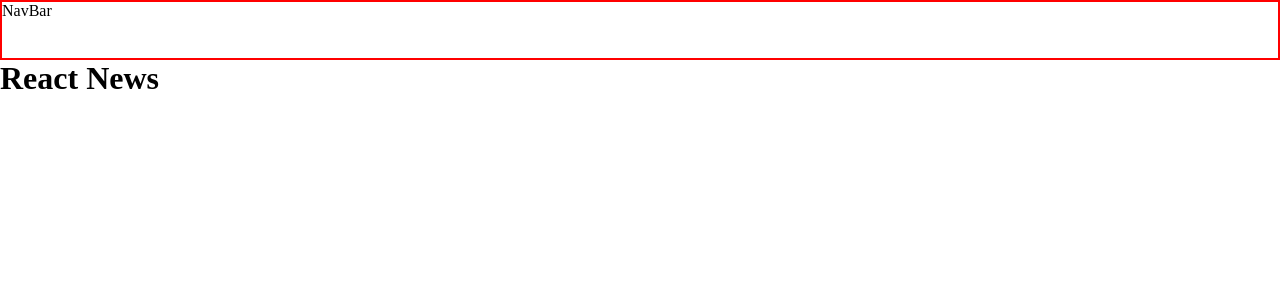
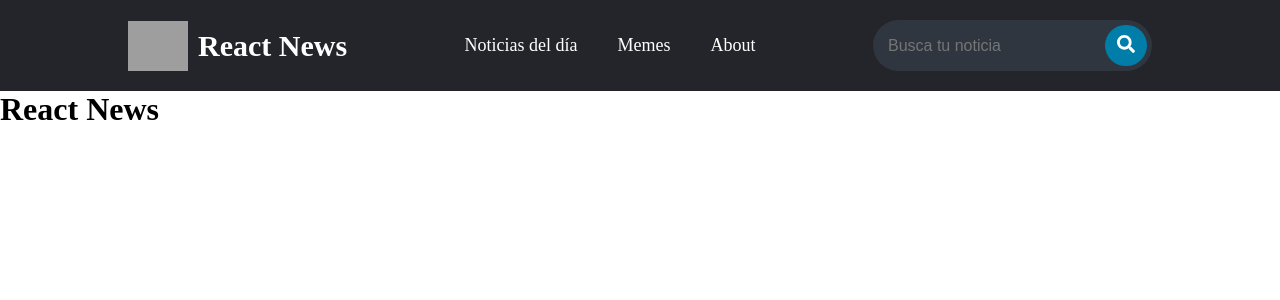
Before and after one commit to Argnto/React-News, a Next.js app: page / in a window 1280 px wide. Shown: the top 300 px of the page. Built offline with nearby package versions, Linux system fonts and the light colour scheme; grey boxes are pictures that could not be loaded.

Commit message:
Navbar styled

```diff
--- a/components/NavBar.styles.ts
+++ b/components/NavBar.styles.ts
@@ -1,7 +1,80 @@
 import styled from 'styled-components';
 
+export const Header = styled.header`
+    display: flex;
+    justify-content: space-between;
+    align-items: center;
+    padding: 20px 10%;
+    background-color: #24252A;
+
+    li , a , button {
+        font-weight: 500;
+        font-size: 18px;
+        color: white;
+        text-decoration: none;
+    }
+`;
+
 export const Nav = styled.nav`
-    width: 100%;
-    border: 2px solid red;
-    height: 60px;
+
+`;
+
+export const Logo = styled.div`
+    cursor: pointer;
+    display: flex;
+    align-items: center;
+
+    h2 {
+        font-size: 30px;
+        color: white;
+        padding-left: 10px;
+    }
+`;
+
+export const NavList = styled.ul`
+    list-style:none;
+`;
+
+export const NavItem = styled.li`
+    display: inline-block;
+    padding: 0px 20px;
+
+    a {
+        transition: all 0.3s ease 0s;
+    }
+
+    a:hover{
+        color: #0088A9;
+    }
+`;
+
+export const SearchBox = styled.div`
+    background: #2f3640;
+    border-radius: 40px;
+    padding: 5px;
+    display: flex;
 `
+
+export const SearchBar = styled.input`
+    border: none;
+    background: transparent;
+    outline: none;
+    padding: 0;
+    color: white;
+    font-size: 16px;
+    margin: auto 10px;
+`
+
+export const SearchBtn = styled.a`
+    padding: 10px 12px;
+    background-color: rgba(0,126,169,1);
+    border: none;
+    border-radius: inherit;
+    cursor: pointer;
+    transition: all 0.3s ease 0s;
+    outline: none;
+
+    &:hover {
+        background-color: rgba(0,126,169,0.8);
+    }
+`;
--- a/components/NavBar.tsx
+++ b/components/NavBar.tsx
@@ -1,10 +1,37 @@
-import { Nav } from './NavBar.styles';
+import { Header, Logo, Nav, NavList, NavItem, SearchBox, SearchBtn, SearchBar } from './NavBar.styles';
+import Link from 'next/link';
+import Image from 'next/image';
+import { faSearch } from '@fortawesome/free-solid-svg-icons'
+import { FontAwesomeIcon } from '@fortawesome/react-fontawesome'
 
 const NavBar: React.FC = () => {
     return (
+      <Header>
+          <Logo>
+              <Image
+                src="/logo1.png"
+                width={60}
+                height={50} />
+              <h2>React News</h2>
+          </Logo>
         <Nav>
-        <div>NavBar</div>
+            <NavList>
+                <NavItem>
+                    <Link href="/"><a>Noticias del día</a></Link>
+                </NavItem>
+                <NavItem>
+                    <Link href="/memes"><a>Memes</a></Link>
+                </NavItem>
+                <NavItem>
+                    <Link href="/about"><a>About</a></Link>
+                </NavItem>
+            </NavList>
         </Nav>
+            <SearchBox>
+                <SearchBar type="text" placeholder="Busca tu noticia" />
+                <SearchBtn> <FontAwesomeIcon icon={faSearch} /> </SearchBtn>
+            </SearchBox>
+      </Header>
     );
 }
 
--- a/package.json
+++ b/package.json
@@ -8,6 +8,9 @@
     "start": "next start"
   },
   "dependencies": {
+    "@fortawesome/fontawesome-svg-core": "^1.2.34",
+    "@fortawesome/free-solid-svg-icons": "^5.15.2",
+    "@fortawesome/react-fontawesome": "^0.1.14",
     "@types/styled-components": "^5.1.7",
     "next": "10.0.6",
     "react": "17.0.1",
```
Also changed, not shown: 1 other file (tests, documents, lock files or other folders).
